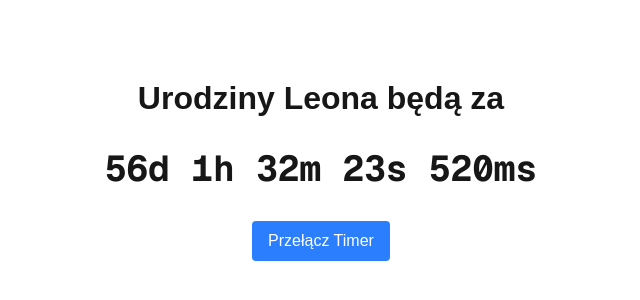
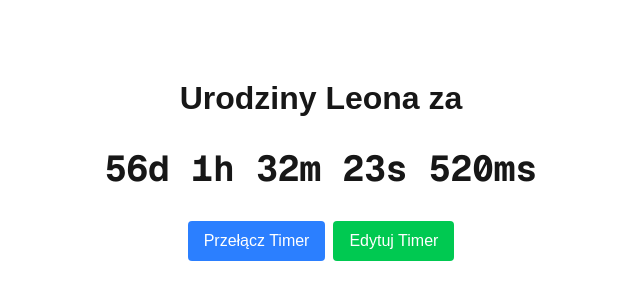
Before and after one commit to Tuhaj/ilednido, a Next.js app: page / in a window 1280 px wide. Shown: the part 230-530 px from the top of the page, without its empty margins (319-959 px from the left). Built offline with nearby package versions, Linux system fonts and the light colour scheme.

Commit message:
update: add option to edit

```diff
--- a/src/app/page.js
+++ b/src/app/page.js
@@ -3,10 +3,40 @@ import { useState, useEffect } from "react";
 
 export default function Home() {
   const [timeLeft, setTimeLeft] = useState('');
-  const [currentDate, setCurrentDate] = useState('2025-05-07T00:00:00');
+  const [timers, setTimers] = useState(() => {
+    if (typeof window !== 'undefined') {
+      const saved = localStorage.getItem('timers');
+      return saved ? JSON.parse(saved) : [
+        { name: 'Urodziny Leona', date: '2025-05-07T00:00:00' },
+        { name: 'Urodziny Aleksandra', date: '2025-06-27T00:00:00' },
+        { name: 'Pierwszy dzień szkoły', date: '2025-09-02T00:00:00' }
+      ];
+    }
+    return [
+      { name: 'Urodziny Leona', date: '2025-05-07T00:00:00' },
+      { name: 'Urodziny Aleksandra', date: '2025-06-27T00:00:00' },
+      { name: 'Pierwszy dzień szkoły', date: '2025-09-02T00:00:00' }
+    ];
+  });
+  const [currentTimerIndex, setCurrentTimerIndex] = useState(() => {
+    if (typeof window !== 'undefined') {
+      const saved = localStorage.getItem('currentTimerIndex');
+      return saved ? parseInt(saved) : 0;
+    }
+    return 0;
+  });
 
   useEffect(() => {
-    const targetDate = new Date(currentDate);
+    if (typeof window !== 'undefined') {
+      localStorage.setItem('timers', JSON.stringify(timers));
+      localStorage.setItem('currentTimerIndex', currentTimerIndex.toString());
+    }
+  }, [timers, currentTimerIndex]);
+
+  useEffect(() => {
+    if (!timers.length) return;
+
+    const targetDate = new Date(timers[currentTimerIndex].date);
 
     const timer = setInterval(() => {
       const now = new Date();
@@ -28,34 +58,51 @@ export default function Home() {
     }, 1);
 
     return () => clearInterval(timer);
-  }, [currentDate]);
+  }, [timers, currentTimerIndex]);
 
-  const toggleDate = () => {
-    if (currentDate === '2025-05-07T00:00:00') {
-      setCurrentDate('2025-06-27T00:00:00');
-    } else if (currentDate === '2025-06-27T00:00:00') {
-      setCurrentDate('2025-09-02T00:00:00');
-    } else {
-      setCurrentDate('2025-05-07T00:00:00');
+  const toggleTimer = () => {
+    setCurrentTimerIndex((prev) => (prev + 1) % timers.length);
+  };
+
+  const editTimer = () => {
+    const newName = prompt('Wprowadź nową nazwę:', timers[currentTimerIndex].name);
+    const newDate = prompt('Wprowadź nową datę (RRRR-MM-DDThh:mm:ss):', timers[currentTimerIndex].date);
+
+    if (newName && newDate) {
+      setTimers(prev => {
+        const newTimers = [...prev];
+        newTimers[currentTimerIndex] = { name: newName, date: newDate };
+        return newTimers;
+      });
     }
   };
 
   return (
     <div className="min-h-screen flex flex-col items-center justify-center gap-4">
+      {timers.length > 0 ? (
+        <>
           <h1 className="text-3xl font-semibold">
-        {currentDate === '2025-05-07T00:00:00'
-          ? 'Urodziny Leona będą za'
-          : currentDate === '2025-06-27T00:00:00'
-            ? 'Urodziny Aleksandra będą za'
-            : 'Pierwszy dzień szkoły będzie za'}
+            {timers[currentTimerIndex].name} za
           </h1>
           <div className="text-4xl font-bold font-mono">{timeLeft}</div>
+          <div className="flex gap-2">
             <button
-        onClick={toggleDate}
+              onClick={toggleTimer}
               className="mt-4 px-4 py-2 bg-blue-500 text-white rounded hover:bg-blue-600 transition-colors"
             >
               Przełącz Timer
             </button>
+            <button
+              onClick={editTimer}
+              className="mt-4 px-4 py-2 bg-green-500 text-white rounded hover:bg-green-600 transition-colors"
+            >
+              Edytuj Timer
+            </button>
+          </div>
+        </>
+      ) : (
+        <div>No timers available</div>
+      )}
     </div>
   );
 }
```
Lines whose indentation alone changed are shown as unchanged.
